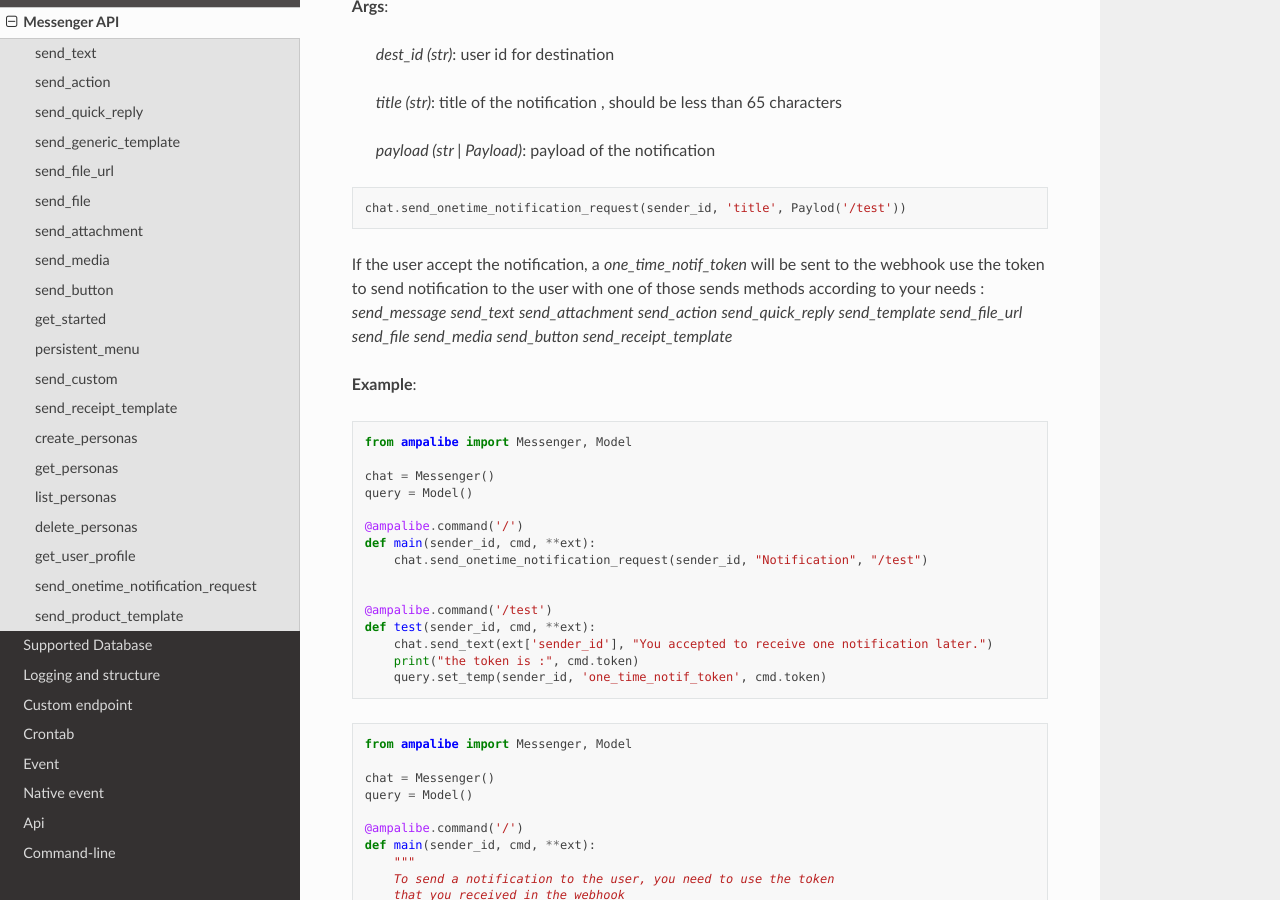
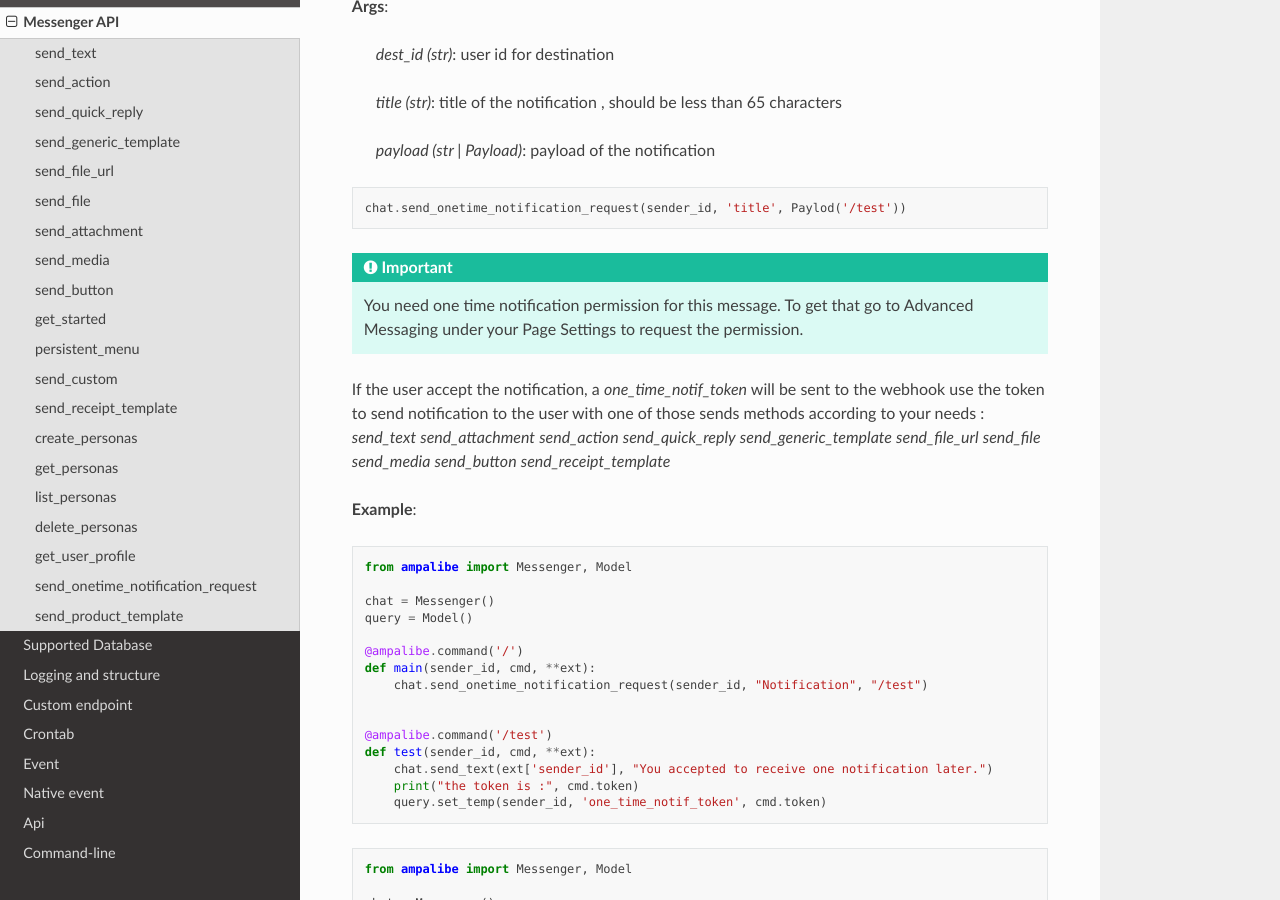
Before and after one commit to iTeam-S/Ampalibe, a Sphinx documentation site: the page built from docs/source/messenger.rst, in a window 1280 px wide and 900 px high, scrolled down 13817 px. Built offline with Sphinx 7.4.7 and the Read the Docs theme 2.0.0, drawn with Linux system fonts in a browser that asks for light colours.

```diff
--- a/docs/source/messenger.rst
+++ b/docs/source/messenger.rst
@@ -649,14 +649,19 @@ Method to send a one time notification request to the user
     chat.send_onetime_notification_request(sender_id, 'title', Paylod('/test'))
 
 
+.. important ::
+
+    You need one time notification permission for this message.
+    To get that go to Advanced Messaging under your Page Settings to request the permission.
+
+
 If the user accept the notification, a *one_time_notif_token* will be sent to the webhook
 use the token to send notification to the user with one of those sends methods according to your needs :
-*send_message*
 *send_text*
 *send_attachment*
 *send_action*
 *send_quick_reply*
-*send_template*
+*send_generic_template*
 *send_file_url*
 *send_file*
 *send_media*
```
Also changed, not shown: 2 other files.
